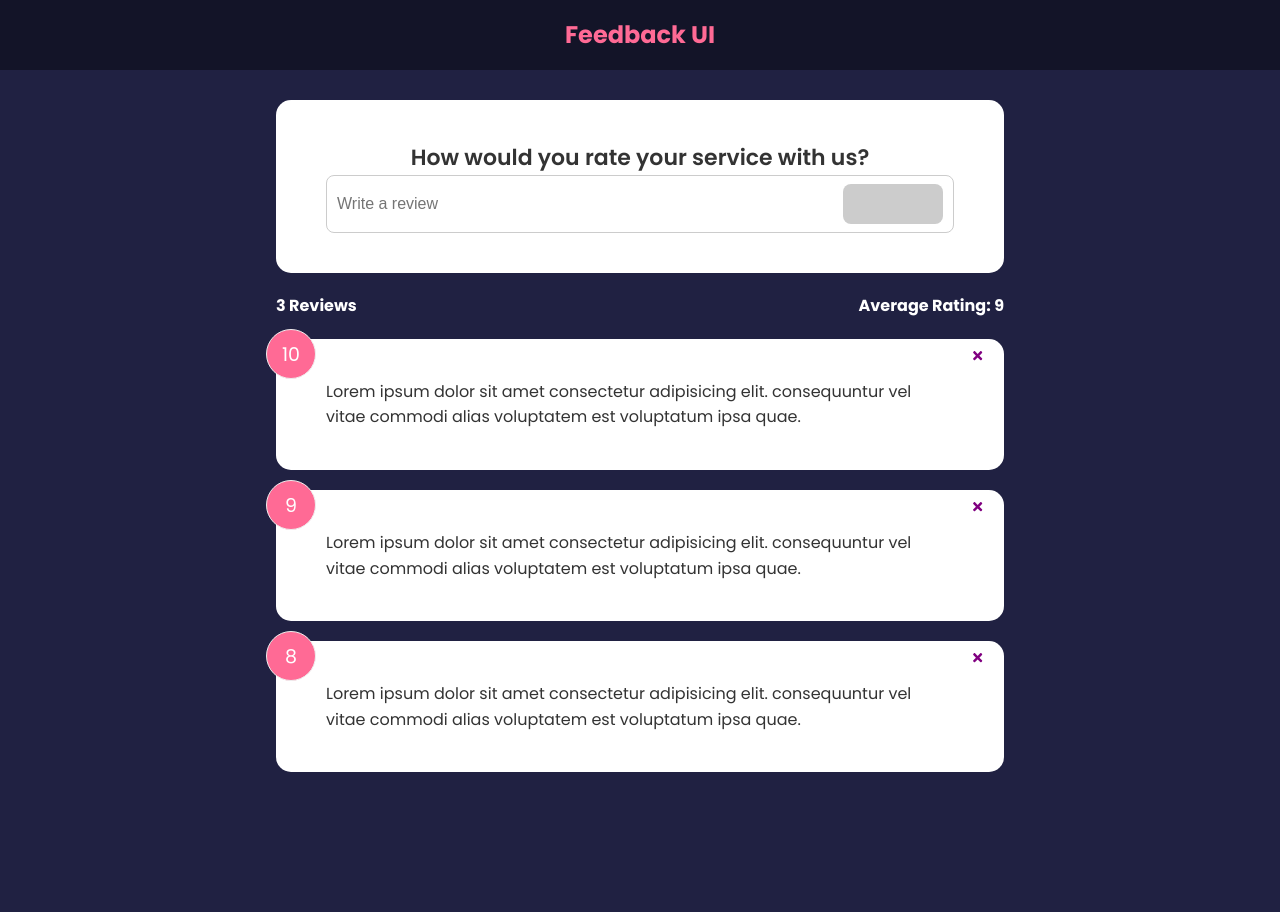
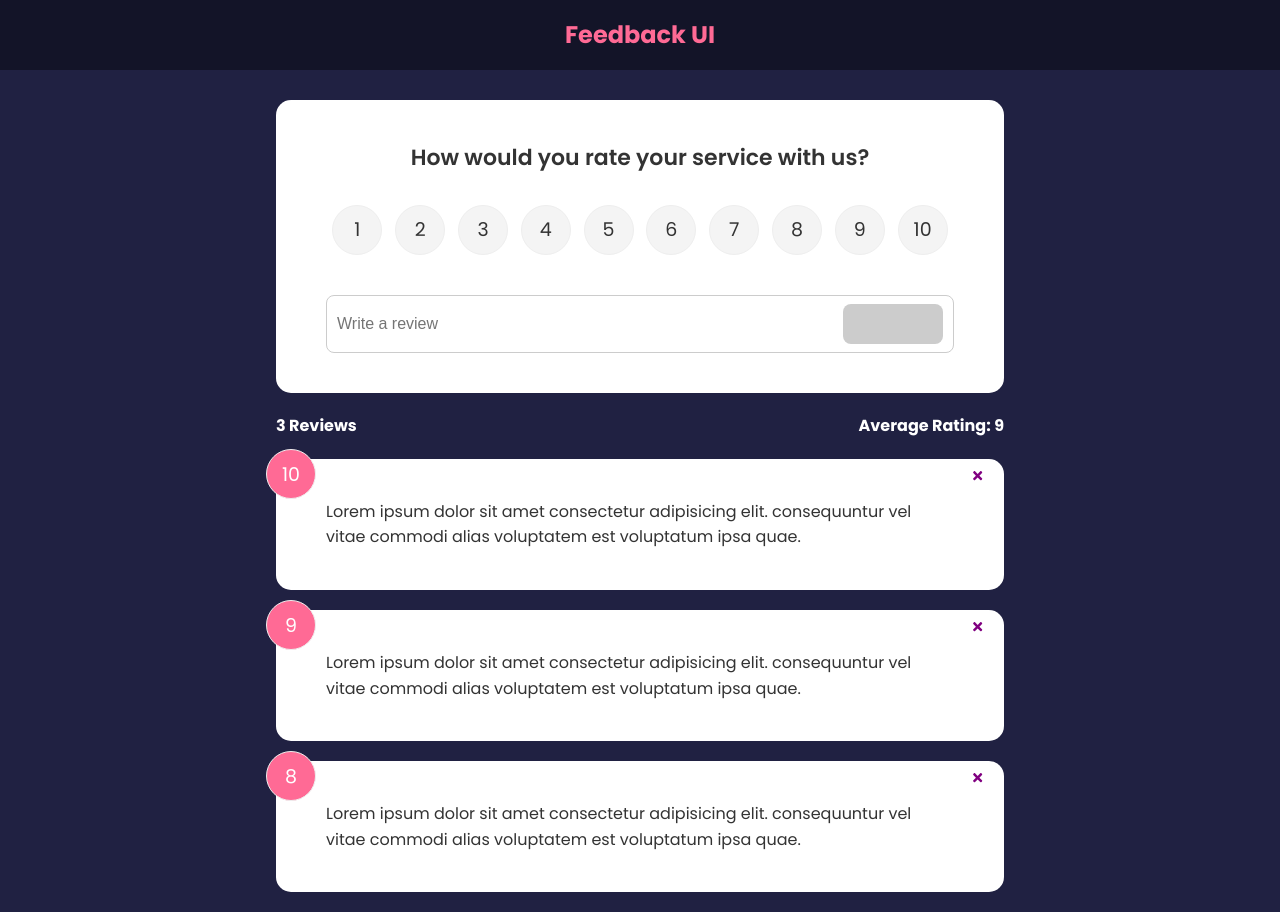
Before and after one commit to krniya/FeedbackUI, a React (Create React App) app: page / in a window 1280 px wide. Before the commit the page ends 800 px from the top, so only its background shows below. Built offline with nearby package versions, Linux system fonts and the light colour scheme.

Commit message:
Rating select added

```diff
--- a/src/components/FeedbackForm.jsx
+++ b/src/components/FeedbackForm.jsx
@@ -1,9 +1,11 @@
 import Card from "../shared/Card";
 import { useState } from "react";
 import Button from "../shared/Button";
+import RatingSelect from "./RatingSelect";
 
 function FeedbackForm() {
     const [text, setText] = useState("");
+    const [rating, setRating] = useState();
     const [btnDisabled, setBtnDisabled] = useState(true);
     const [message, setMessage] = useState("");
     const handleTextChange = (e) => {
@@ -19,10 +21,12 @@
         }
         setText(e.target.value);
     };
+    const handleSubmit = (e) => {};
     return (
         <Card>
-            <form>
+            <form onSubmit={handleSubmit}>
                 <h2>How would you rate your service with us?</h2>
+                <RatingSelect select={(rating) => setRating(rating)} />
                 <div className="input-group">
                     <input
                         type="text"
--- /dev/null
+++ b/src/components/RatingSelect.jsx
@@ -0,0 +1,28 @@
+import { useState } from "react";
+
+function RatingSelect({ select }) {
+    const [selected, setSelected] = useState();
+    const handleChange = (e) => {
+        setSelected(+e.currentTarget.value);
+        select(+e.currentTarget.value);
+    };
+    return (
+        <ul className="rating">
+            {Array.from({ length: 10 }, (_, i) => (
+                <li key={`rating-${i + 1}`}>
+                    <input
+                        type="radio"
+                        id={`num${i + 1}`}
+                        name="rating"
+                        value={i + 1}
+                        onChange={handleChange}
+                        checked={selected === i + 1}
+                    />
+                    <label htmlFor={`num${i + 1}`}>{i + 1}</label>
+                </li>
+            ))}
+        </ul>
+    );
+}
+
+export default RatingSelect;
```
